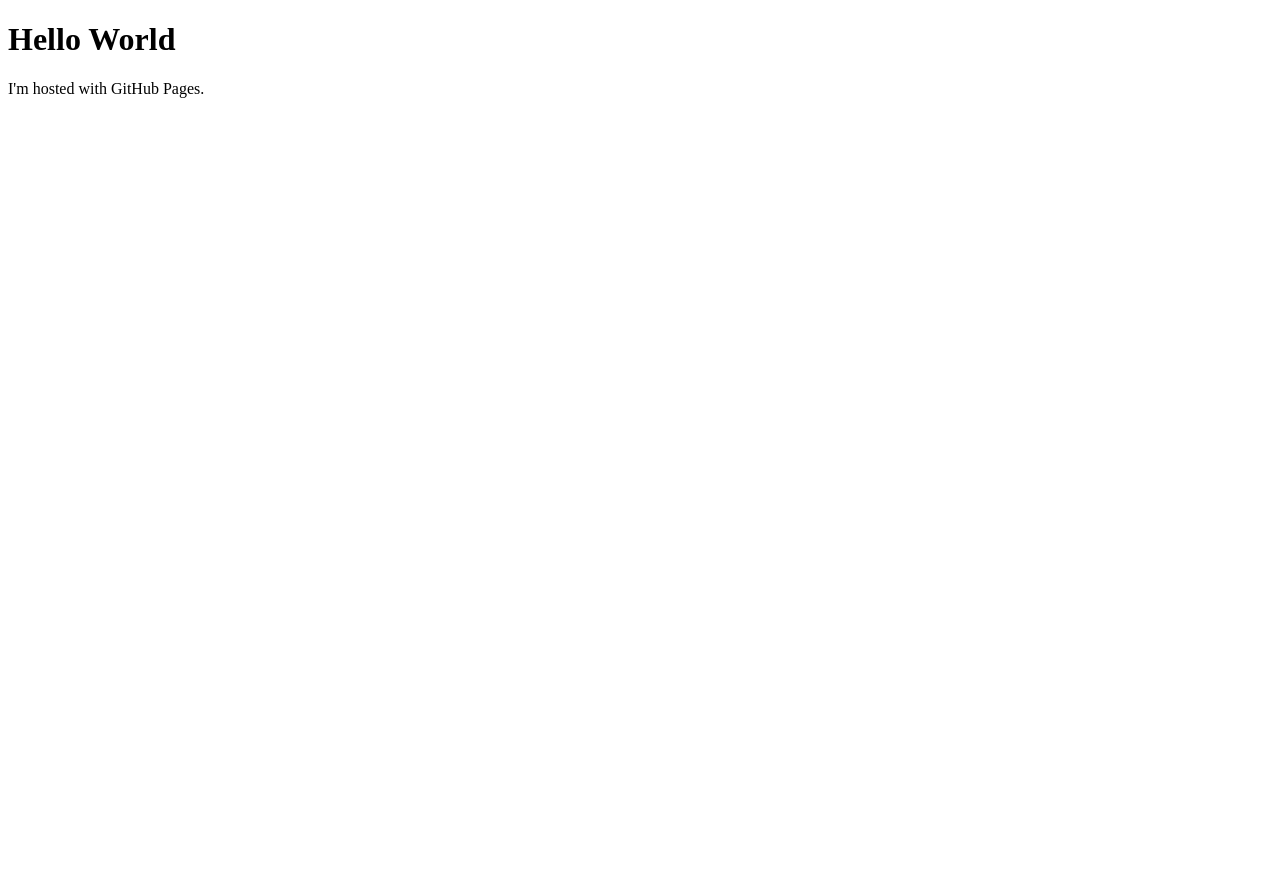
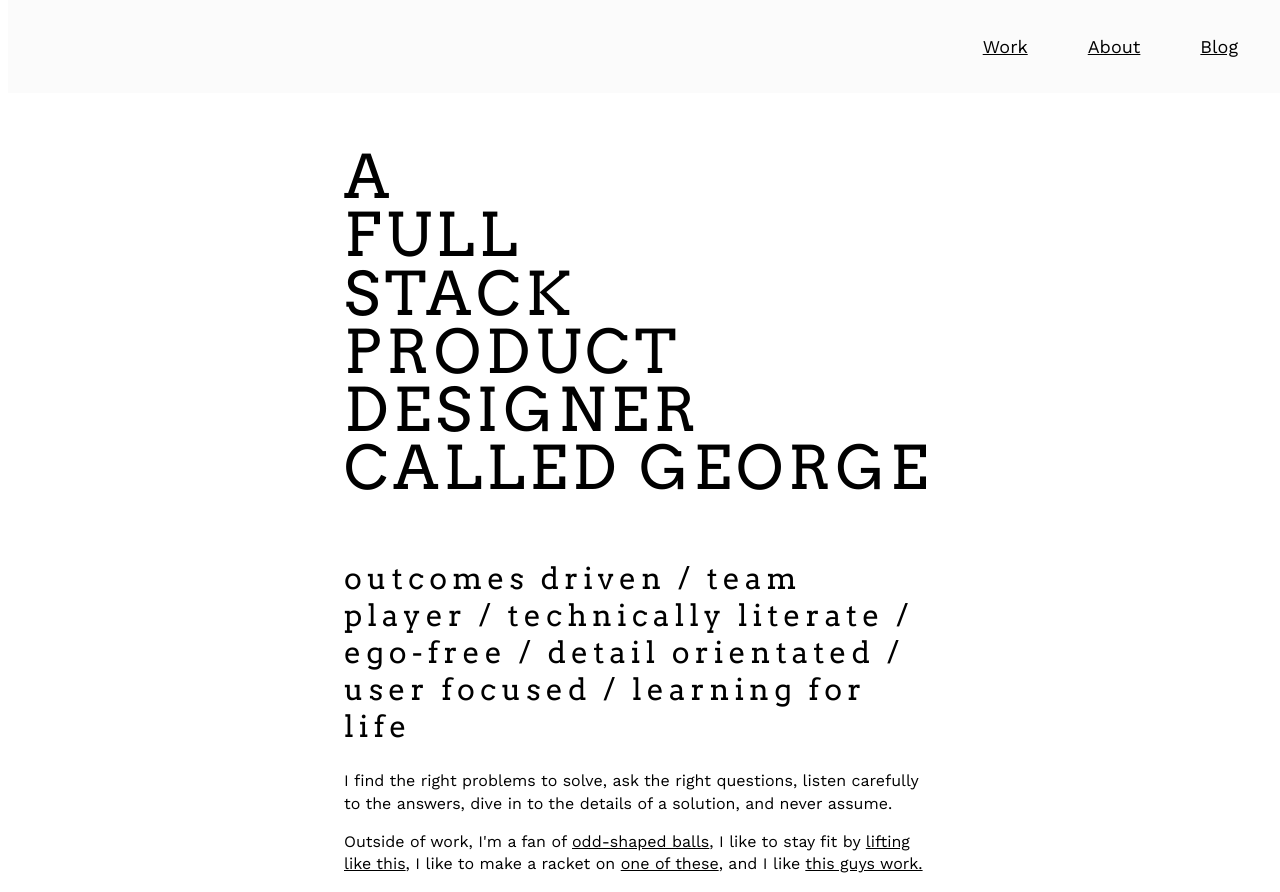
Before and after one commit to georgebev24/bev24.github.io, a plain HTML site: page index.html in a window 1280 px wide. Before the commit the page ends 800 px from the top, so only its background shows below. Drawn offline with nearby package versions, Linux system fonts and the light colour scheme.

Commit message:
Added landing page
Adde Nav + landing page to index.html

```diff
--- a/index.html
+++ b/index.html
@@ -1,7 +1,43 @@
 <!DOCTYPE html>
-<html>
+<html lang="en">
+<head>
+  <meta charset="utf-8">
+  <title>George Bevan</title>
+  <meta name="viewport" content="width=device-width, initial-scale=1.0">
+  <link rel="stylesheet" href="styles.css">
+  <link href="https://fonts.googleapis.com/css?family=Arvo|Work+Sans" rel="stylesheet">
+</head>
+
+
 <body>
-<h1>Hello World</h1>
-<p>I'm hosted with GitHub Pages.</p>
+  <div class="main-nav">
+      <ul class="nav-list">
+        <li class="nav-item"><a href="#">Work</a></li>
+        <li class="nav-item"><a href="#">About</a></li>
+        <li class="nav-item"><a href="#">Blog</a></li>
+      </ul>
+  </div>
+
+  <main>
+    <h1>a</h1>
+    <h1>Full</h1>
+    <h1>stack</h1>
+    <h1>product</h1>
+    <h1>designer</h1>
+    <h1>called George</h1>
+
+    <br>
+
+    <h2>
+      outcomes driven / team player / technically literate / ego-free / detail orientated / user focused  / learning for life
+    </h2>
+    <p>I find the right problems to solve, ask the right questions, listen carefully to the answers, dive in to the details of a solution, and never assume. </p>
+    <p>Outside of work, I'm a fan of <a href="#">odd-shaped balls</a>, I like to stay fit by <a href="#">lifting like this</a>, I like to make a racket on <a href="#">one of these</a>, and I like <a href="#">this guys work.</a></p>
+
+
+  </main>
+
 </body>
+
+
 </html>
--- /dev/null
+++ b/styles.css
@@ -0,0 +1,98 @@
+
+/* font-family: 'Arvo', serif; */
+/* font-family: 'Work Sans', sans-serif; */
+
+/* .main-test {
+  display: flex;
+  flex-direction: column;
+}
+
+.main-site-content {
+  flex: 1;
+} */
+
+
+.main-nav {
+  width: 100%;
+  /* color: black; */
+  background: #FBFBFB;
+  position: fixed;
+  top: 0;
+}
+
+.nav-list {
+  display: flex;
+  flex-direction: row;
+  flex-wrap: wrap;
+  justify-content: flex-end;
+  list-style-type: none;
+  margin-right: 20px;
+}
+
+.nav-item {
+  /* margin: 10px; */
+  font-family: 'Work Sans', sans-serif;
+  font-weight: 400;
+  font-size: 18px;
+  color: black;
+  margin-top: 20px;
+  margin-bottom: 20px;
+  margin-left: 30px;
+  margin-right: 30px;
+  text-decoration: none;
+}
+
+
+
+
+/* Default tag styling below */
+
+a {
+  /* text-decoration: none; */
+  color: black;
+}
+
+main {
+  padding-top: 120px;
+  max-width: 50%;
+  margin: 0 auto;
+}
+
+
+h1 {
+  color: black;
+  font-family: 'Arvo', serif;
+  font-weight: 400;
+  font-size: 60px;
+  padding-left: 20px;
+  padding-right: 20px;
+  line-height: 0.3em;
+  text-transform: uppercase;
+  letter-spacing: 5px;
+}
+
+
+
+
+h2 {
+  color: black;
+  font-family: 'Arvo', serif;
+  font-weight: 400;
+  font-size: 30px;
+  padding-left: 20px;
+  padding-right: 20px;
+  /* line-height: 0.3em; */
+  /* text-transform: uppercase; */
+  letter-spacing: 5px;
+}
+
+
+
+p {
+  padding-left: 20px;
+  padding-right: 20px;
+  font-weight: 400;
+  font-family: 'Work Sans', sans-serif;
+  font-size: 16px;
+  line-height: 1.4em;
+}
```
Also changed, not shown: 1 other file.
